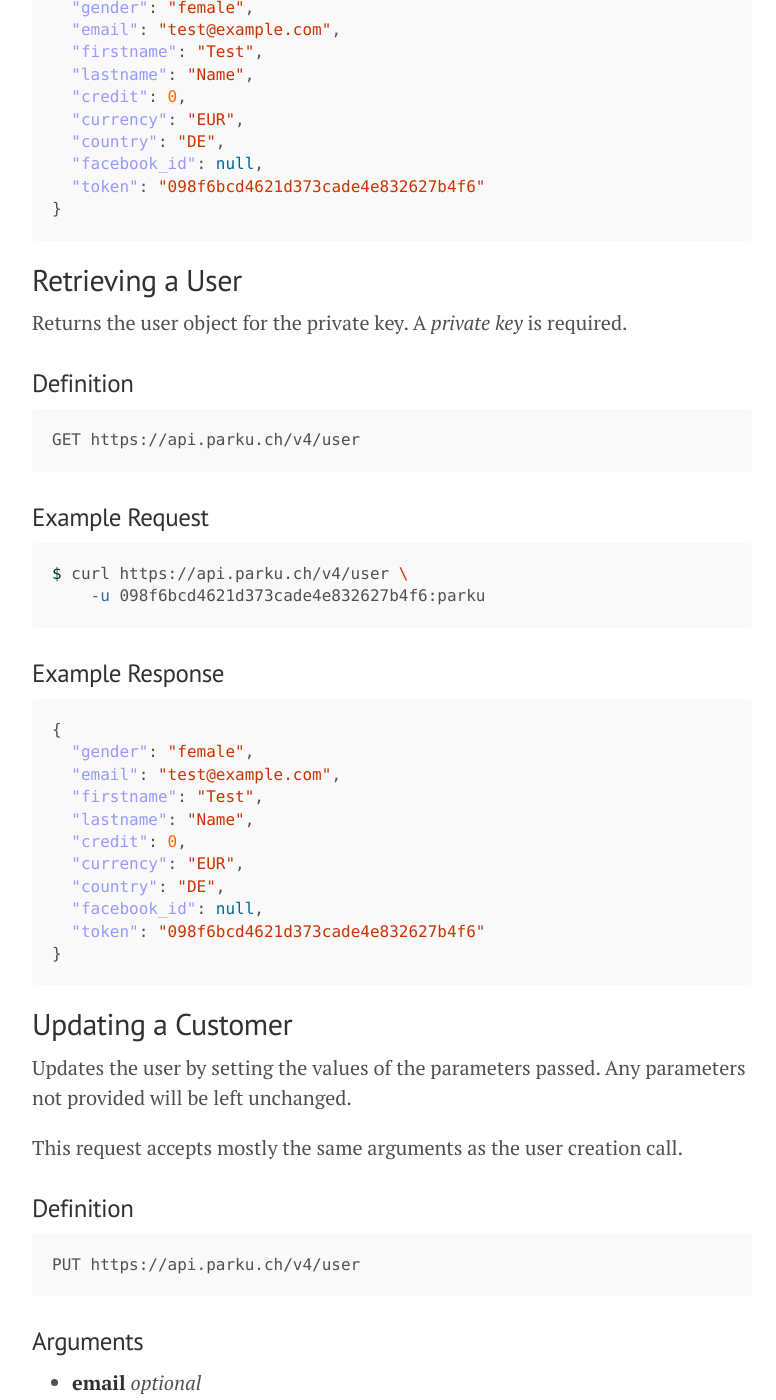
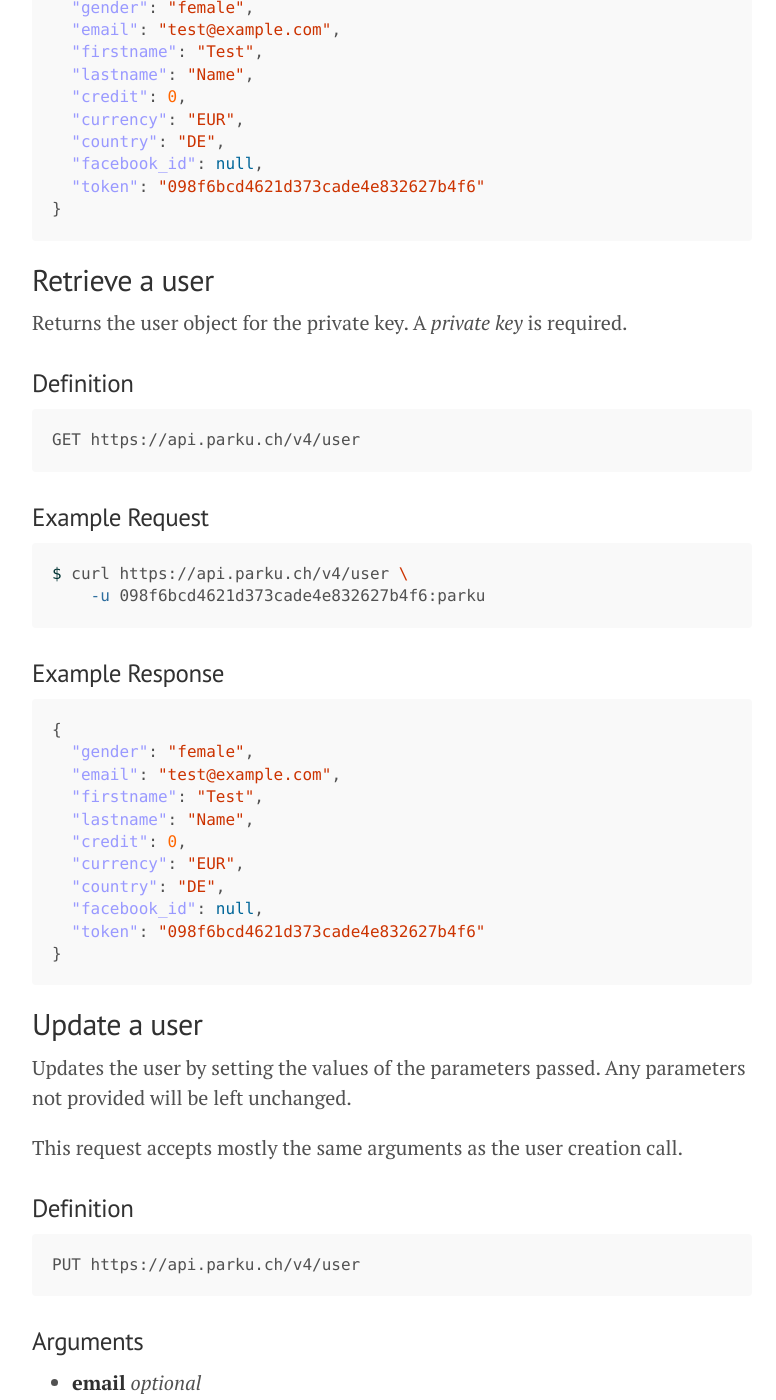
Before and after one commit to parku/docs, a Jekyll site: the page built from api/user.md, in a window 1280 px wide and 1400 px high, scrolled down 1122 px. Shown: the whole window, without its empty margins (248-1024 px from the left). Built offline with Jekyll 4.4.1, drawn with Linux system fonts in a browser that asks for light colours; Markdown is read by kramdown in place of the engine named in the settings; some of the changed text lies outside the part shown.

Commit message:
Update nameing.

````diff
--- a/api/user.md
+++ b/api/user.md
@@ -56,7 +56,7 @@ The newly created user object with private key gets returned.
 ```
 
 
-## Retrieving a User
+## Retrieve a user
 
 Returns the user object for the private key. A _private key_ is required.
 
@@ -90,7 +90,7 @@ $ curl {{ site.parku.api }}/user \
 ```
 
 
-## Updating a Customer
+## Update a user
 
 Updates the user by setting the values of the parameters passed. Any parameters not provided will be left unchanged.
 
@@ -117,8 +117,8 @@ PUT {{ site.parku.api }}/user
 
 ```sh
 $ curl {{ site.parku.api }}/user \
-    -u 098f6bcd4621d373cade4e832627b4f6:parku
-    -X PUT
+    -u 098f6bcd4621d373cade4e832627b4f6:parku \
+    -X PUT \
     -d country=CH
 ```
 
````
Also changed, not shown: other parts of api/user.md (+1 -1 lines), api/locations.md (+6 -6 lines).
